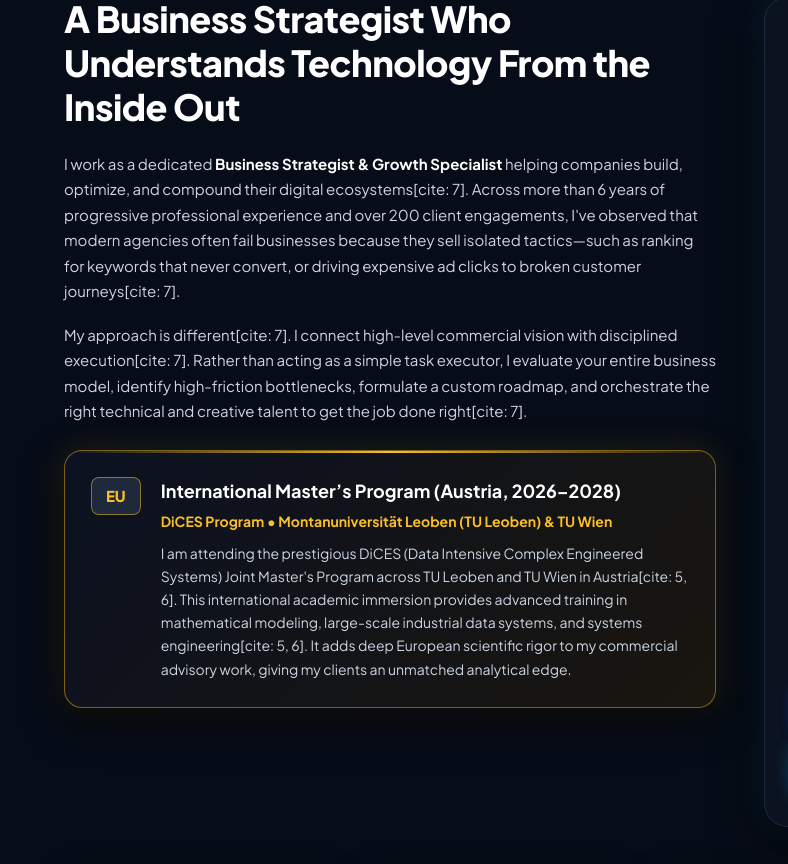
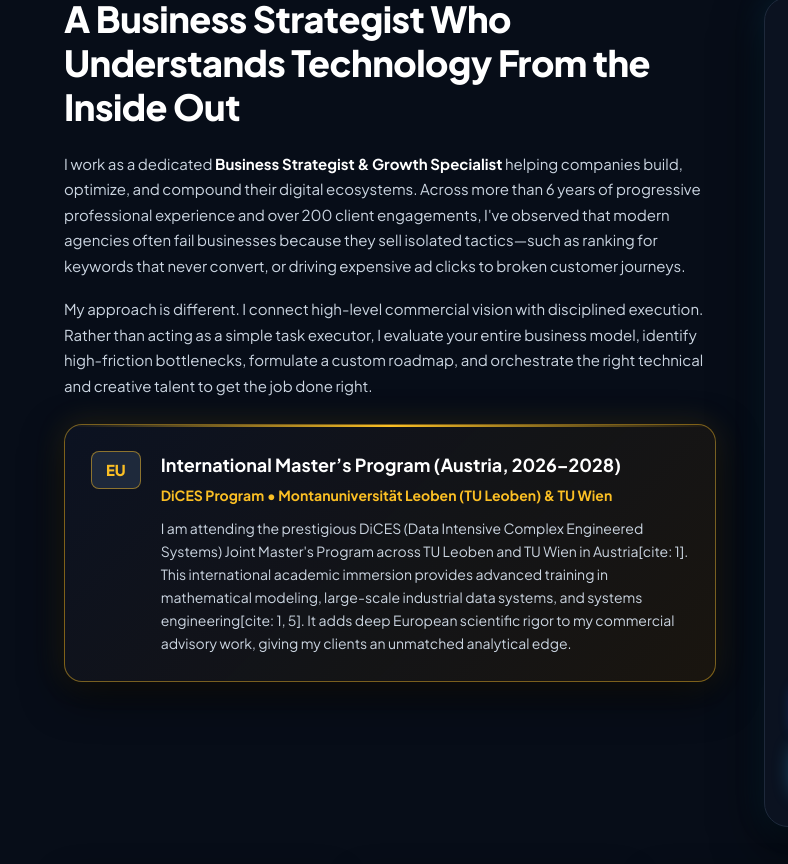
Before and after one commit to NakulMaini/mainitech, a plain HTML site: page about.html in a window 1280 px wide. Shown: the part 518-1382 px from the top of the page, 0-788 px from the left. Drawn offline with Linux system fonts and the light colour scheme.

Commit message:
Update about.html

```diff
--- a/about.html
+++ b/about.html
@@ -102,16 +102,15 @@
       <div class="reference-intro-grid">
         <div class="intro-left-content">
           <h2 class="reference-main-title">A Business Strategist Who Understands Technology From the Inside Out</h2>
-          <p class="reference-main-p">I work as a dedicated <strong>Business Strategist & Growth Specialist</strong> helping companies build, optimize, and compound their digital ecosystems[cite: 7]. Across more than 6 years of progressive professional experience and over 200 client engagements, I've observed that modern agencies often fail businesses because they sell isolated tactics—such as ranking for keywords that never convert, or driving expensive ad clicks to broken customer journeys[cite: 7].</p>
-          <p class="reference-main-p">My approach is different[cite: 7]. I connect high-level commercial vision with disciplined execution[cite: 7]. Rather than acting as a simple task executor, I evaluate your entire business model, identify high-friction bottlenecks, formulate a custom roadmap, and orchestrate the right technical and creative talent to get the job done right[cite: 7].</p>
+          <p class="reference-main-p">I work as a dedicated <strong>Business Strategist & Growth Specialist</strong> helping companies build, optimize, and compound their digital ecosystems. Across more than 6 years of progressive professional experience and over 200 client engagements, I've observed that modern agencies often fail businesses because they sell isolated tactics—such as ranking for keywords that never convert, or driving expensive ad clicks to broken customer journeys.</p>
+          <p class="reference-main-p">My approach is different. I connect high-level commercial vision with disciplined execution. Rather than acting as a simple task executor, I evaluate your entire business model, identify high-friction bottlenecks, formulate a custom roadmap, and orchestrate the right technical and creative talent to get the job done right.</p>
 
-          <!-- Golden Gradient Atmospheric Tile (DiCES Card) -->
           <div class="reference-austria-box">
             <div class="eu-badge">EU</div>
             <div class="austria-box-content">
               <h4>International Master’s Program (Austria, 2026–2028)</h4>
               <p class="austria-sub">DiCES Program • Montanuniversität Leoben (TU Leoben) & TU Wien</p>
-              <p class="austria-desc">I am attending the prestigious DiCES (Data Intensive Complex Engineered Systems) Joint Master's Program across TU Leoben and TU Wien in Austria[cite: 5, 6]. This international academic immersion provides advanced training in mathematical modeling, large-scale industrial data systems, and systems engineering[cite: 5, 6]. It adds deep European scientific rigor to my commercial advisory work, giving my clients an unmatched analytical edge.</p>
+              <p class="austria-desc">I am attending the prestigious DiCES (Data Intensive Complex Engineered Systems) Joint Master's Program across TU Leoben and TU Wien in Austria[cite: 1]. This international academic immersion provides advanced training in mathematical modeling, large-scale industrial data systems, and systems engineering[cite: 1, 5]. It adds deep European scientific rigor to my commercial advisory work, giving my clients an unmatched analytical edge.</p>
             </div>
           </div>
         </div>
@@ -318,7 +317,6 @@
     </div>
   </div>
 
-  <!-- Footer -->
   <footer class="site-footer">
     <div class="container footer-content">
       <div class="footer-left"><p>&copy; 2026 MainiTech Strategic Solutions. All rights reserved.</p></div>
```
